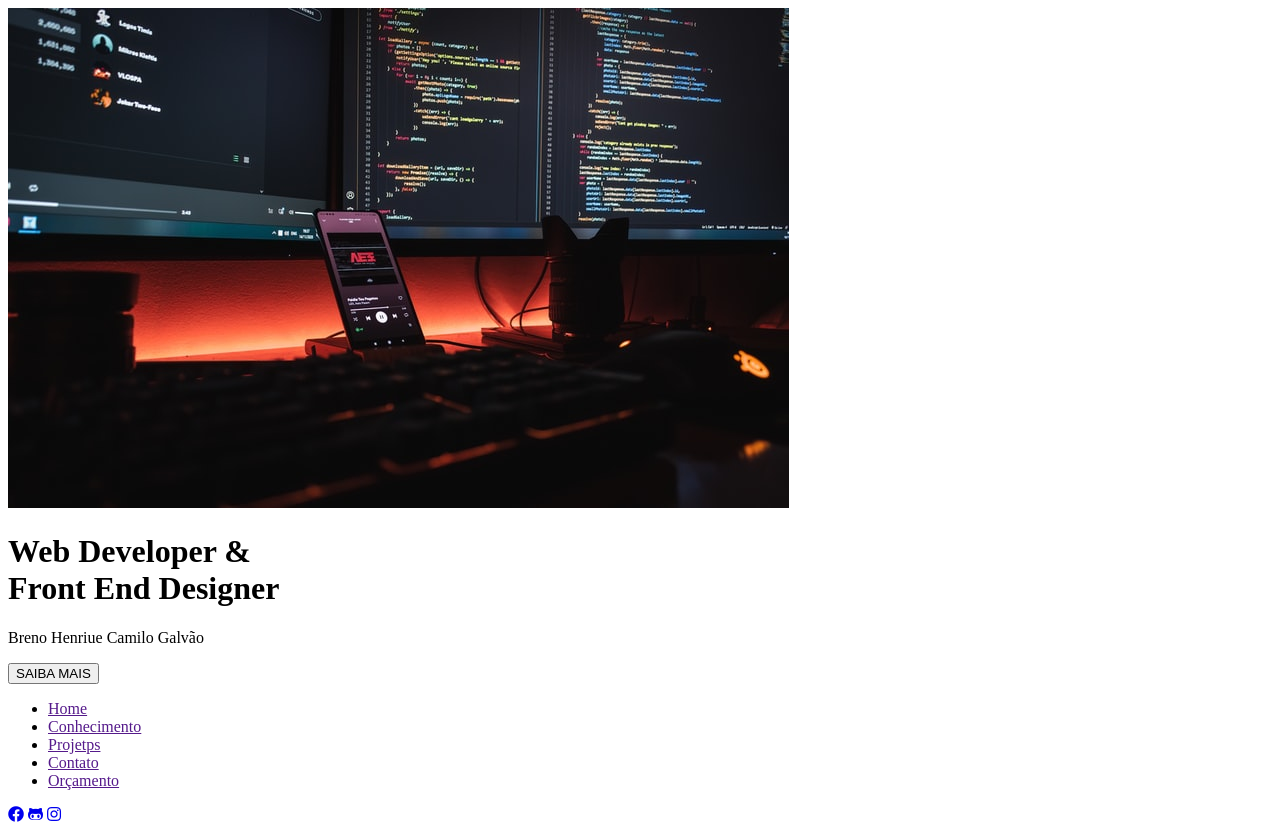
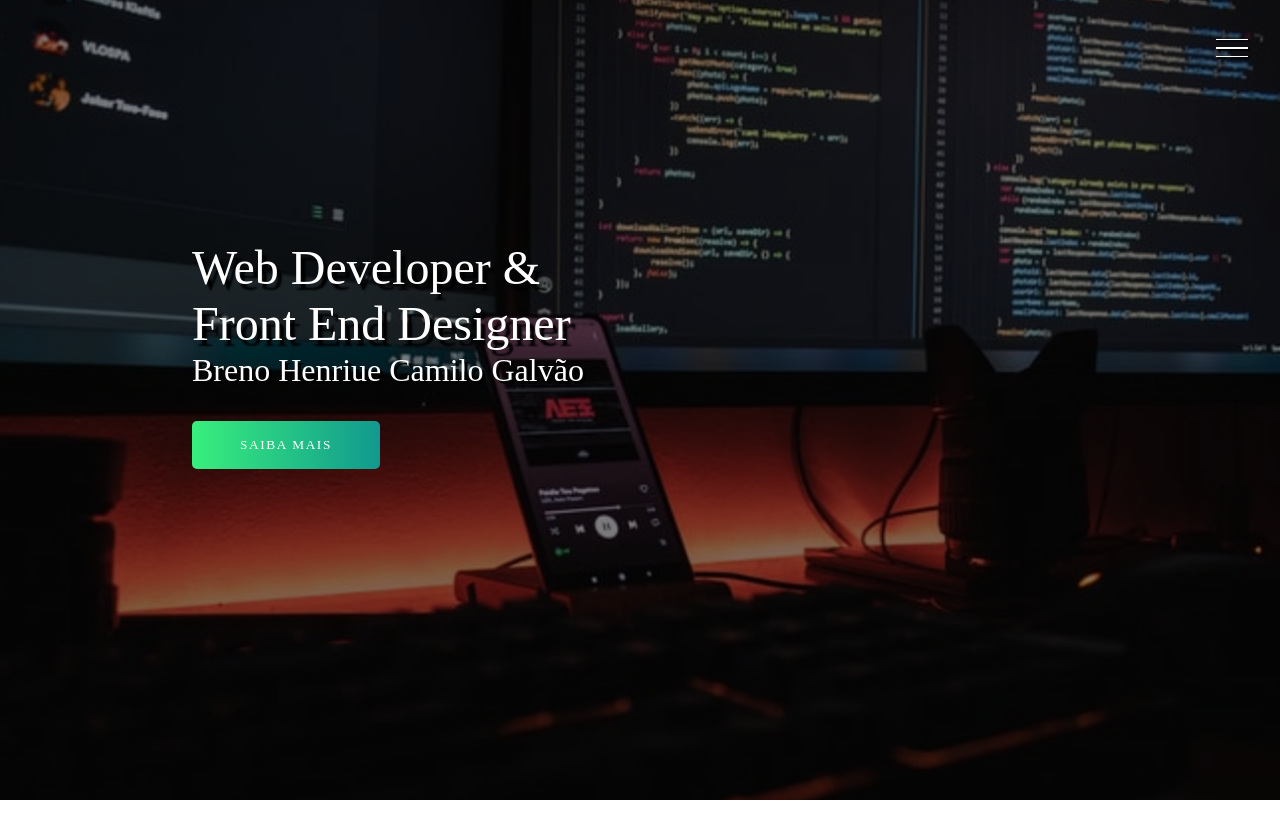
Before and after one commit to brenobhc/portifolio, a plain HTML site: page index.html in a window 1280 px wide. After the commit the page ends 800 px from the top, so only its background shows below. Drawn offline with Linux system fonts and the light colour scheme; files whose address does not match are found by name.

Commit message:
Add files via upload

```diff
--- /dev/null
+++ b/script.js
@@ -0,0 +1,5 @@
+var hamburguer = document.querySelector(".hamburguer");
+
+hamburguer.addEventListener("click", function(){
+    var sidebar = document.querySelector(".sidebar").classList.toggle("show-menu");
+});
--- a/style.css
+++ b/style.css
@@ -1,3 +1,168 @@
 @import url('https://fonts.googleapis.com/css2?family=Baloo+Da+2:wght@400;500;600;700&family=Josefin+Sans:ital,wght@0,400;0,500;0,600;1,400;1,500;1,600&family=Mulish:ital,wght@0,400;0,500;1,400;1,500&display=swap');
+@import url("https://cdnjs.cloudflare.com/ajax/libs/font-awesome/5.15.1/css/all.min.css");
 
-@import url("https://cdnjs.cloudflare.com/ajax/libs/font-awesome/5.15.1/css/all.min.css")
+*{
+    margin: 0;
+    padding: 0;
+    list-style: none;
+    text-decoration: none;
+}
+:root{
+    --font-primatry:"Baloo Da 2", serif;
+    --font-secundary:"Josefin Sans", serif;
+    --font-action:  "Muli", serif;
+}
+.hamburguer{
+    width: 2rem;
+    height: 2rem;
+    position: fixed;
+    z-index: 100;
+    right: 2rem;
+    top: 2rem;
+    display: flex;
+    flex-direction: column;
+    justify-content: space-evenly;
+    cursor: pointer;
+}
+.hamburguer.show-menu {
+    right: 18rem;
+}
+.line{
+    width: 100;
+    height: .1rem;
+    background-color: #ffffff;
+    box-shadow:0.1rem 0.1rem 1px #000;
+}
+header {
+    width: 100%;
+    height: 100vh;
+    overflow: hidden;
+    position: relative;
+}
+header div {
+    background-color:rgba(0,0,0,4);
+}
+.img-wrapper{
+    width: 100%;
+    height: 100%;
+    overflow: hidden;
+}
+#imagem{
+    width: 100%;
+    height: 100%;
+    object-fit: cover;
+    opacity: 0.5;
+    animation:zoom 25s ;
+}
+@Keyframes zoom{
+    0%{
+        transform:scale(1.3);
+    }
+    100%{
+        transform:scale(1);
+    }
+}
+#banner{
+    position: absolute;
+    top:30%;
+    left: 15%;
+    background-color: rgba(0,0,0,00.0);
+}
+@keyframes moveBanner{
+    0%{
+        transform: translateY(10rem) rotateY(-30deg);
+    }
+    100%{
+        transform: translateY(0) rotateY(0);
+        opacity: 1;
+    }
+}
+#banner h1{
+    color:#ffffff;
+    font-size:3rem;
+    font-family: (var(--font-primatry));
+    font-weight: 200;
+    text-shadow: .3rem .4rem 2px rgba(0,0,0,4);
+    line-height: 3.5rem;
+    animation:moveBanner 1s;
+}
+#banner p{
+    font-family: (var(--font-secundary));
+    color: #fff;
+    font-size: 2rem;
+    text-shadow: .2rem .2rem rgba(0,0,0,4);
+    margin-bottom: 2rem;
+    animation:moveBanner 1.4s;
+}
+#banner button{
+    font-family: (var(--font-action));
+    color: #ffffff;
+    text-transform: uppercase;
+    letter-spacing: .1rem;
+    background: #11998e;  /* fallback for old browsers */
+    background: -webkit-linear-gradient(to right, #38ef7d, #11998e);  /* Chrome 10-25, Safari 5.1-6 */
+    background: linear-gradient(to right, #38ef7d, #11998e); /* W3C, IE 10+/ Edge, Firefox 16+, Chrome 26+, Opera 12+, Safari 7+ */;
+    padding-top:1rem;
+    padding: 1rem 3rem;
+    border:none;
+    border-radius:5px;
+    cursor: pointer;
+    animation:moveBanner 1.8s;
+}
+#banner button:hover{
+    opacity: 0.8;
+}
+.sidebar{
+    width: 20rem;
+    height: 100vh;
+    background-color: #ffffff;
+    position: fixed;
+    top:0;
+    right: -20rem;
+    transition: all 0.6s;
+}
+.sidebar.show-menu {
+    right: 0;
+}
+.menu{
+    position: absolute;
+    top: 40%;
+    left: 50%;
+    transform: translate(-50%, -50%);
+}
+.menu-item{
+    text-align: center;
+    margin-bottom: 1em;
+}
+.menu-link{
+    font-family:(var(--font-action)) ;
+    font-size: 2rem;
+    color: #555;
+    transition: color 1s;
+}
+.menu-link:hover{
+    color: black;
+}
+.social-media{
+    position: absolute;
+    bottom: 7rem;
+    width: 100%;
+    display: flex;
+    justify-content: space-evenly;
+    font-size: 2rem;
+}
+.social-media i{
+    background-color: rgba(0,0,0,0.2);
+    color: #fff;
+    height: 2.5rem;
+    width: 2.5rem;
+    font-size: 1.5rem;
+    display: flex;
+    justify-content: center;
+    align-items: center;
+    border-radius: 50%;
+    transition: background-color 1s ;
+}
+.social-media i:hover{
+    background-color:rgba(0,0,0,0.8);
+}
```
Also changed, not shown: site.webmanifest.
